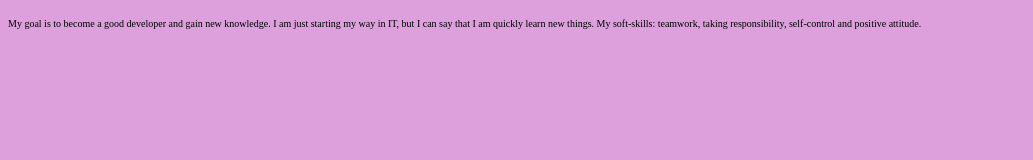
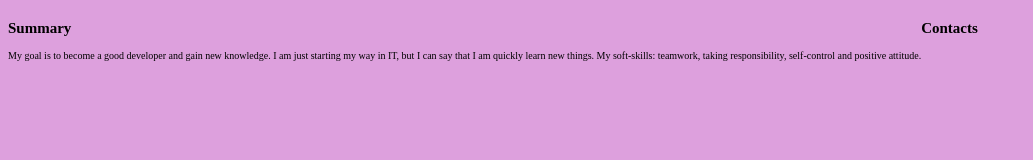
Before and after one commit to ta-gin/rsschool-cv, a plain HTML site: page index.html in a window 1280 px wide. Shown: the whole page, without its empty margins (0-1033 px from the left). Drawn offline with Linux system fonts and the light colour scheme.

Commit message:
fix: fix html file

```diff
--- a/index.html
+++ b/index.html
@@ -10,6 +10,7 @@
     <header class="header"></header>
     <main class="main">
       <section class="summary">
+        <h2 class="heading__primary">Summary</h2>
         <p class="summary__text">
           My goal is to become a good developer and gain new knowledge. I am
           just starting my way in IT, but I can say that I am quickly learn new
@@ -17,7 +18,9 @@
           and positive attitude.
         </p>
       </section>
-      <section class="contacts"></section>
+      <section class="contacts">
+        <h2 class="heading__primary">Contacts</h2>
+      </section>
     </main>
     <footer class="footer"></footer>
   </body>
```
